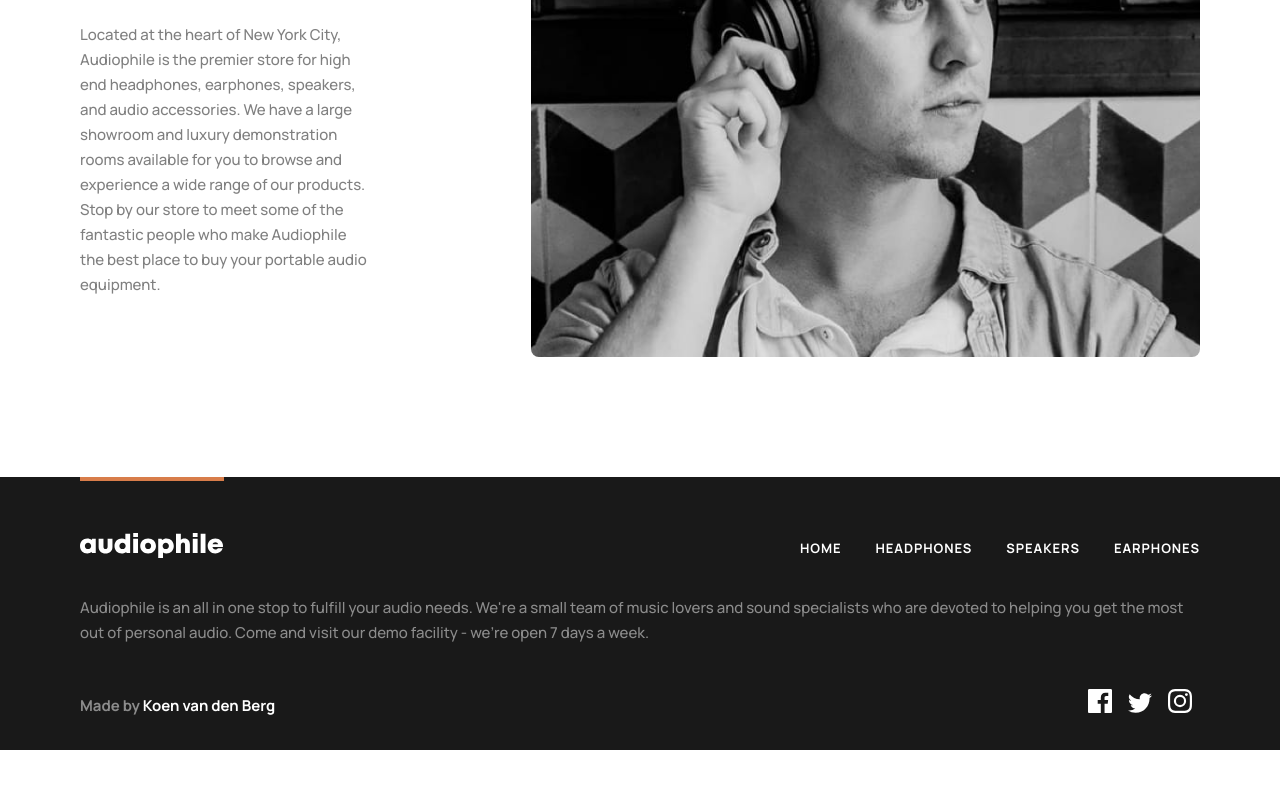
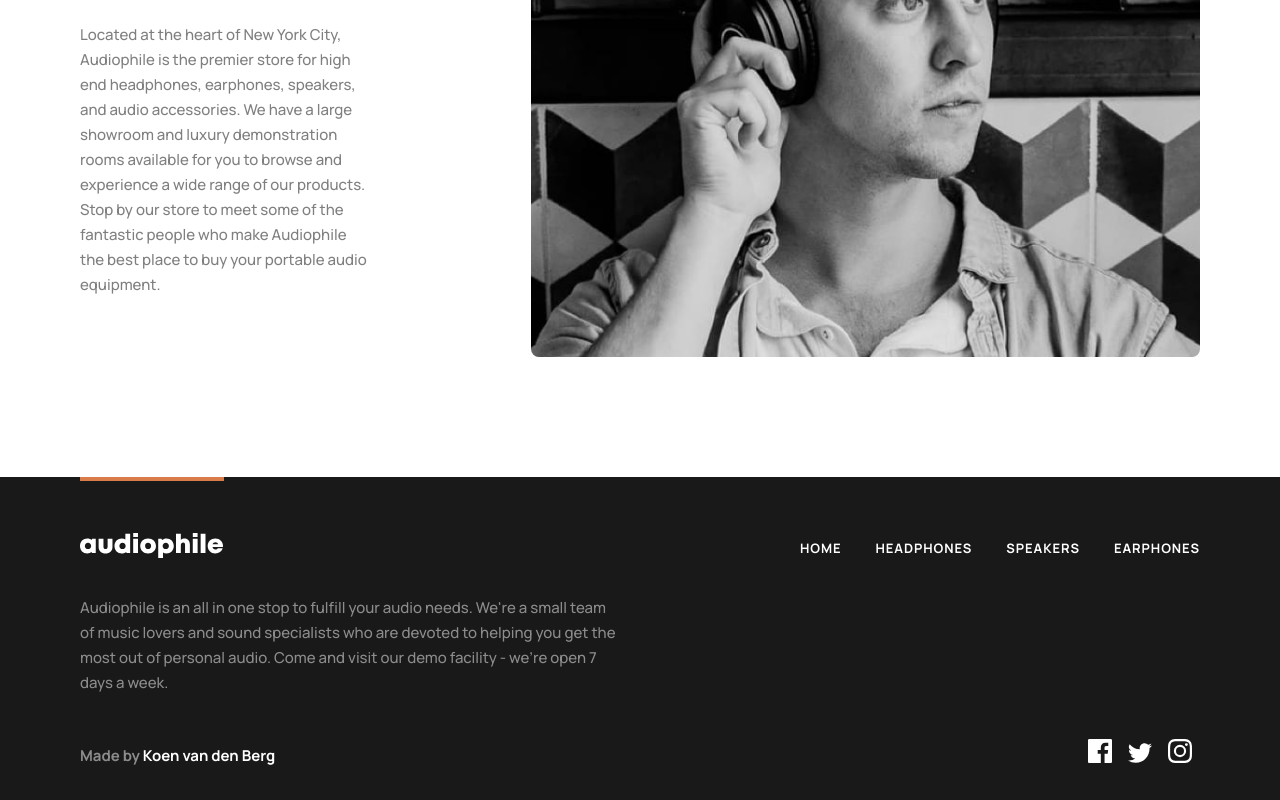
Before and after one commit to KoenvandenBerg/frontendmentor-audiophile-ecommerce-website, a Next.js app: page / in a window 1280 px wide. Shown: the part 1379-2179 px from the top of the page. Before the commit the page ends 2129 px from the top, so only its background shows below. Built offline with nearby package versions, Linux system fonts and the light colour scheme.

Commit message:
Add a max-width to text in footer

```diff
--- a/src/app/styles/Footer.module.css
+++ b/src/app/styles/Footer.module.css
@@ -94,6 +94,7 @@
 }
 
 .footerContentText {
+  max-width: 33.75rem;
   color: rgba(255, 255, 255, 0.5);
   text-align: center;
   font-size: 0.9375rem;
```
